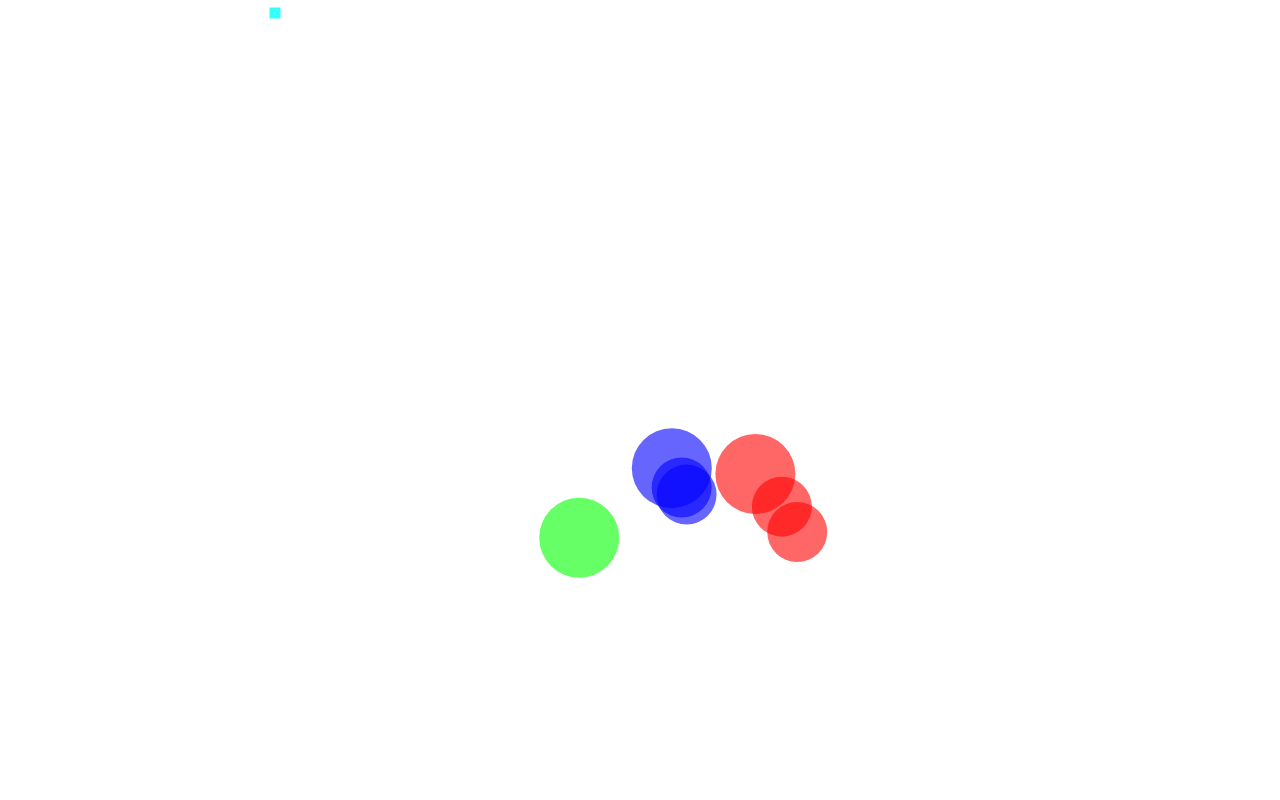
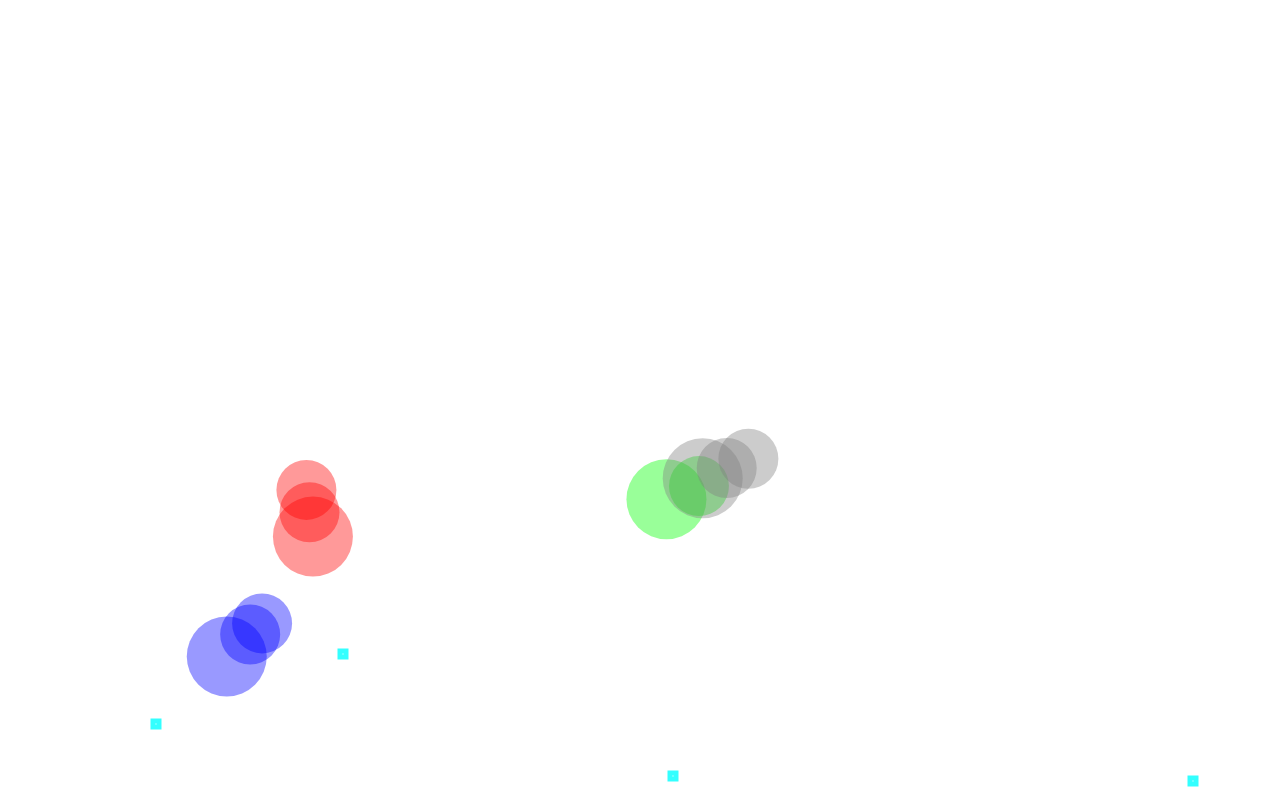
Before and after one commit to AJFaraday/aquarium, a plain HTML site: page index.html in a window 1280 px wide. Drawn offline with Linux system fonts and the light colour scheme.

Commit message:
Added strategies, inter-tail biting, health, death and replenishment.

```diff
--- a/concerns/eater.js
+++ b/concerns/eater.js
@@ -15,13 +15,19 @@ strategy nearest farthest random
 
 Concerns.Eater = class Eater {
 
+  see_new_food() {
+    if (this.strategy.see_new == 'retarget') {
+      this.set_target();
+    }
+  }
+
   set_target() {
     if (Game.food.length > 0) {
       //this.target = this.random_food();
       if(typeof this.strategy === 'undefined') {
         this.target = this.random_food();
       } else {
-        this.target = this[this.strategy]();
+        this.target = this[this.strategy.target_type]();
       }
     } else {
       // todo choose somewhere nearby
@@ -41,6 +47,18 @@ Concerns.Eater = class Eater {
     return Game.food[distances.indexOf(min_distance)];
   }
 
+  least_rotation() {
+    this.get_angle();
+    var eater = this;
+    var angles = Game.food.map(function (food) {
+      var angle = Utils.angleBetweenPoints(food,eater) ;
+      return Utils.angleDifference(angle, eater.angle);
+    });
+
+    var min_angle = Math.min (...angles);
+    return Game.food[angles.indexOf(min_angle)];
+  }
+
   farthest_food() {
     var eater = this;
     var distances = Game.food.map(function (food) {
@@ -55,6 +73,7 @@ Concerns.Eater = class Eater {
   }
 
   eat() {
+    this.health += 1;
     this.speed += 0.1;
     this.set_target();
     this.grow_tail();
--- a/concerns/follower.js
+++ b/concerns/follower.js
@@ -27,9 +27,9 @@ Concerns.Follower = class Follower {
     if (this.history.length >= 5) {
       this.history.shift();
     }
-    if (this.remove && Utils.outOfRange(this)) {
-      this.remove();
-    }
+    //if (this.remove && Utils.outOfRange(this)) {
+    //  this.remove();
+    //}
   }
 
   get_angle() {
--- a/concerns/tail_biter.js
+++ b/concerns/tail_biter.js
@@ -9,14 +9,23 @@ Concerns.TailBiter = class TailBiter {
 
   bite_tail() {
     var me = this;
-    this.tail_segments.forEach(
-      function (segment) {
-        if (Utils.touching(me, segment) && segment.active) {
-          segment.get_bitten();
-          me.remove();
+    Game.creatures.forEach(
+      function(creature) {
+        if (creature.tail_segments) {
+          creature.tail_segments.forEach(
+            function (segment) {
+              if (Utils.touching(me, segment) && segment.active) {
+                me.bite(creature);
+                segment.get_bitten();
+                creature.get_bitten();
+              }
+            }
+          );
         }
       }
     );
   }
 
+
+
 };
--- a/creatures/snake.js
+++ b/creatures/snake.js
@@ -17,10 +17,19 @@ Creatures.Snake = class Snake extends mix(Concerns.Follower, Concerns.TailBiter,
     this.angle = 0;
     this.tail_segments = [];
     this.history = [];
+    this.health = 20;
 
     Game.updatables.push(this);
     Game.drawables.push(this);
     Game.creatures.push(this);
+  }
+
+  set_strategy(strategy) {
+    if (Strategies[strategy]) {
+      this.strategy = Strategies[strategy];
+    } else {
+      throw("Unknown strategy: " + strategy)
+    }
   }
 
   update() {
@@ -31,6 +40,9 @@ Creatures.Snake = class Snake extends mix(Concerns.Follower, Concerns.TailBiter,
     }
     if(!Game.food.includes(this.target)) {
       this.set_target();
+    }
+    if (this.health <= 0) {
+      this.remove();
     }
   }
 
@@ -45,6 +57,20 @@ Creatures.Snake = class Snake extends mix(Concerns.Follower, Concerns.TailBiter,
     return this.speed;
   }
 
+  get_bitten() {
+    this.speed = 20;
+  }
+
+  bite(creature) {
+    this.speed += creature.speed / 10;
+  }
+
+  remove() {
+    Game.updatables.splice(Game.updatables.indexOf(this), 1);
+    Game.drawables.splice(Game.drawables.indexOf(this), 1);
+    Game.creatures.splice(Game.creatures.indexOf(this), 1);
+  }
+
   //////////////
 
   grow_tail() {
--- a/creatures/tail_segment.js
+++ b/creatures/tail_segment.js
@@ -31,6 +31,7 @@ Creatures.TailSegment = class TailSegment extends mix(Concerns.Follower) {
   };
 
   get_bitten() {
+    this.head.health -= (this.head.tail_segments.length - this.head.tail_segments.indexOf(this)) * 2;
     this.head.tail_segments.splice(
       this.head.tail_segments.indexOf(this),
       this.head.tail_segments.length - 1
--- a/game.js
+++ b/game.js
@@ -35,6 +35,9 @@ class Game {
     );
     Game.add_food();
     Game.tick++;
+    if(Game.creatures.length <= 2) {
+      Game.add_random_creature();
+    }
   }
 
   static draw() {
@@ -46,8 +49,16 @@ class Game {
     );
   }
 
+  static add_random_creature() {
+    Game.add_creature(
+      'Snake',
+      'rgba('+(Math.random() * 255)+','+(Math.random() * 255)+','+(Math.random() * 255)+', 0.4)',
+      Object.keys(Strategies)[Math.floor(Math.random() * Object.keys(Strategies).length)]
+    );
+  }
+
   static add_food() {
-    if ((Game.tick % 100) == 0) {
+    if ((Game.tick % 50) == 0) {
       //for (var x = no_to_add; x > 0; x--) {
       new Static.Food();
       //}
@@ -66,7 +77,7 @@ class Game {
   static add_creature(type, colour, strategy) {
     var creature = new Creatures[type];
     creature.colour = colour;
-    creature.strategy = strategy;
+    creature.set_strategy(strategy);
     /*
     var r = Math.floor(Math.random() * 192) + 64;
     var g = Math.floor(Math.random() * 192) + 64;
--- a/index.html
+++ b/index.html
@@ -7,6 +7,7 @@
     <script src="canvas.js"></script>
     <script src="utils.js"></script>
     <script src="mix.js"></script>
+    <script src="strategies.js"></script>
 
     <script src="concerns/follower.js"></script>
     <script src="concerns/catchable.js"></script>
@@ -29,9 +30,11 @@
 
     <script type="text/javascript">
       Game.init();
-      Game.add_creature('Snake', 'rgb(255,0,0,0.6', 'nearest_food');
-      Game.add_creature('Snake', 'rgb(0,255,0,0.6', 'farthest_food');
-      Game.add_creature('Snake', 'rgb(0,0,255,0.6', 'random_food');
+      new Static.Food();
+      Game.add_creature('Snake', 'rgb(255,0,0,0.4', 'nearest');
+      Game.add_creature('Snake', 'rgb(0,255,0,0.4', 'farthest');
+      Game.add_creature('Snake', 'rgb(0,0,255,0.4', 'random');
+      Game.add_creature('Snake', 'rgb(128,128,128,0.4', 'low_turning');
 
       Game.creatures.forEach(function(x){x.set_target()})
     </script>
--- a/static/food.js
+++ b/static/food.js
@@ -12,6 +12,12 @@ Static.Food = class Food extends Concerns.Catchable {
     Game.drawables.push(this);
     Game.updatables.push(this);
     Game.food.push(this);
+
+    Game.creatures.forEach(
+      function(creature) {
+        creature.see_new_food();
+      }
+    )
   }
 
   draw() {
--- /dev/null
+++ b/strategies.js
@@ -0,0 +1,19 @@
+Strategies = {
+  nearest: {
+    see_new: 'retarget',
+    target_type: 'nearest_food'
+  },
+  farthest: {
+    see_new: 'nothing',
+    target_type: 'farthest_food'
+  },
+  random: {
+    see_new: 'nothing',
+    target_type: 'random_food'
+  },
+  low_turning: {
+    see_new: 'retarget',
+    target_type: 'least_rotation'
+  }
+
+};
```
